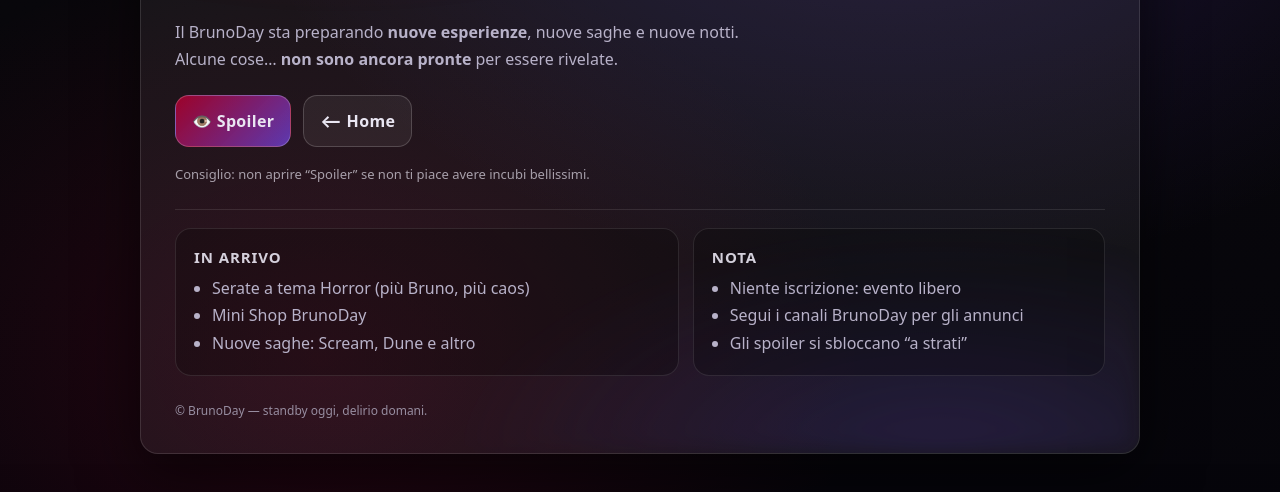
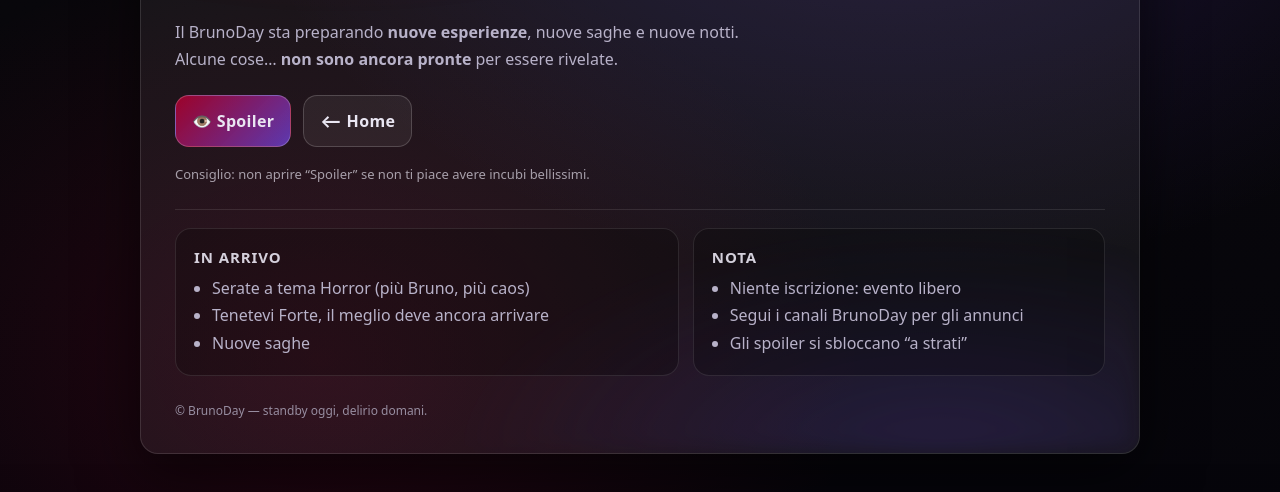
Before and after one commit to abapp93-bot/Brunoday, a plain HTML site: page standby.html in a window 1280 px wide. Shown: the part 336-828 px from the top of the page. Drawn offline with Linux system fonts and the light colour scheme.

Commit message:
Update standby.html

```diff
--- a/standby.html
+++ b/standby.html
@@ -207,8 +207,8 @@
           <h3>In arrivo</h3>
           <ul>
             <li>Serate a tema Horror (più Bruno, più caos)</li>
-            <li>Mini Shop BrunoDay</li>
-            <li>Nuove saghe: Scream, Dune e altro</li>
+            <li>Tenetevi Forte, il meglio deve ancora arrivare</li>
+            <li>Nuove saghe</li>
           </ul>
         </div>
         <div class="mini">
```
